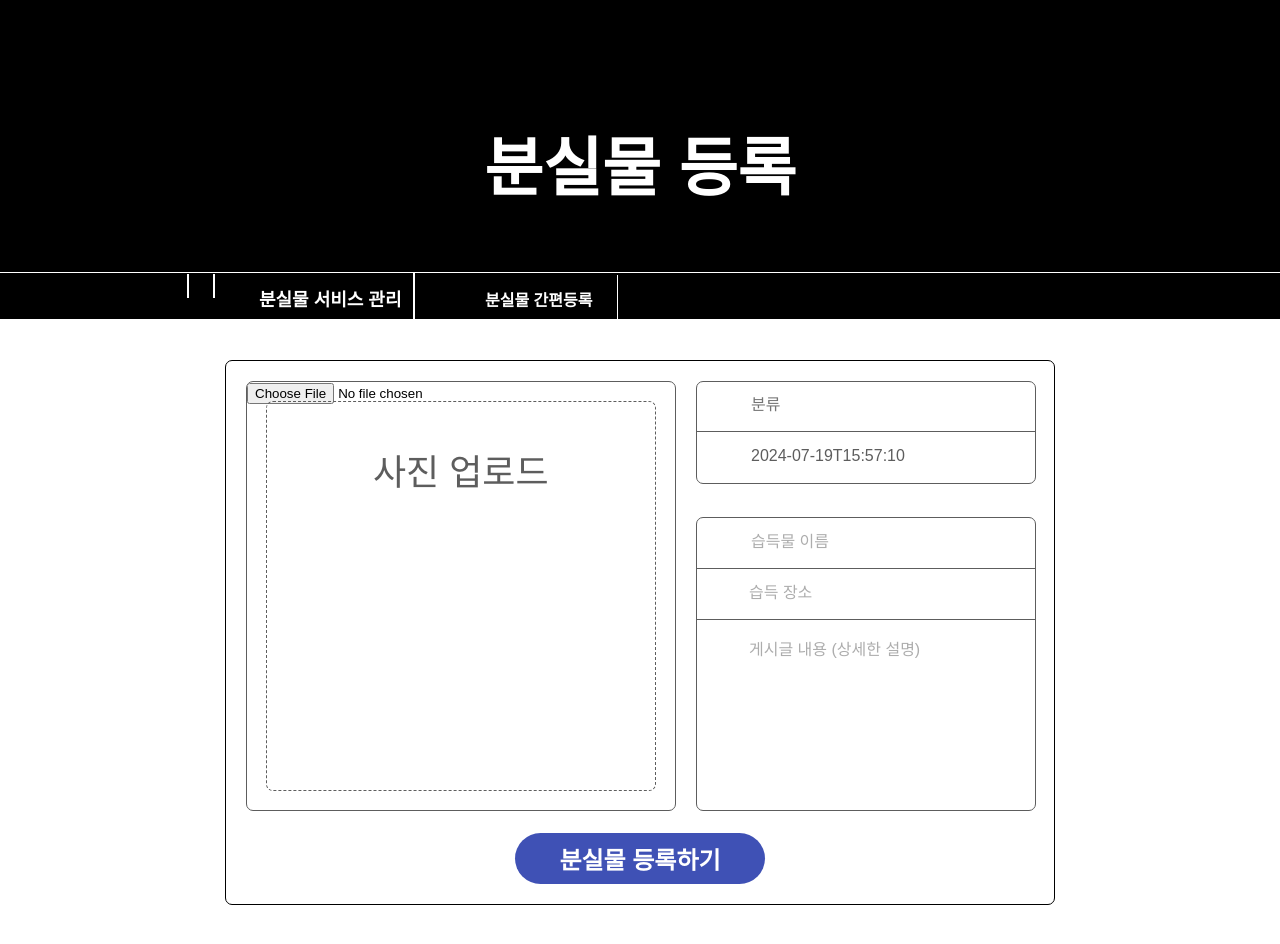
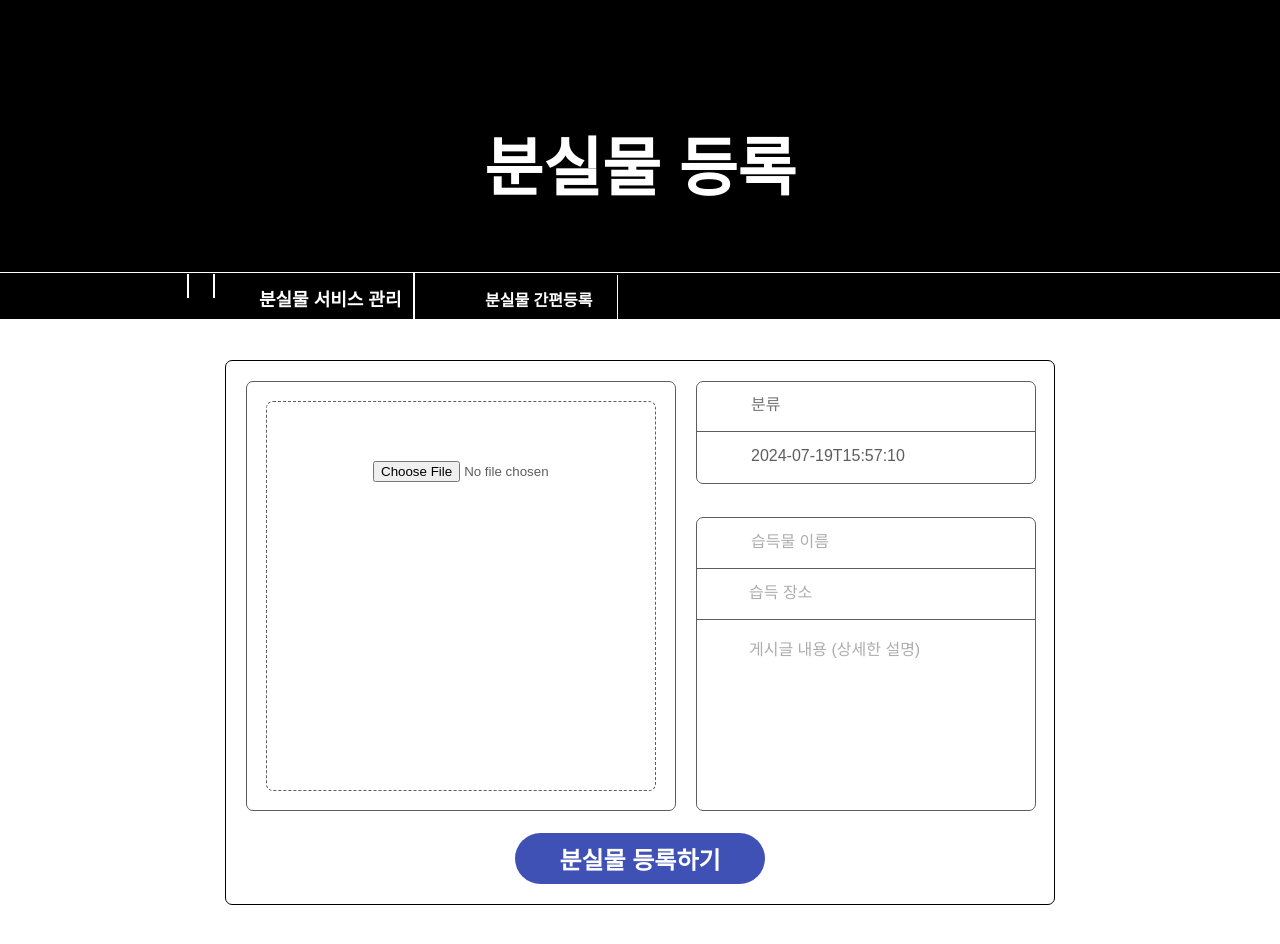
Before and after one commit to kkmmjj121/final_project, a React (Create React App) app in the folder BigProject_25/src/main/frontend/: page /Register in a window 1280 px wide. Shown: the top 944 px of the page. Built offline with nearby package versions, Linux system fonts and the light colour scheme.

Commit message:
레지스터 수정중

```diff
--- a/BigProject_25/src/main/frontend/src/components/Register.js
+++ b/BigProject_25/src/main/frontend/src/components/Register.js
@@ -109,12 +109,14 @@ function Register() {
 
             <div className="lost-register-upload">
                 <div className="lost-register-upload-lost-image">
+                    {imageSrc ? <img src={imageSrc} alt="Preview" id="image-preview" /> : <p id="file-name"></p>}
                     <div className="lost-register-upload-lost-image-frame">
                         <div className="lost-register-upload-lost-image-frame-text">
-                            사진 업로드
+
+
+                            <input type="file" id="file-upload" onChange={handleFileChange} placeholder="파일위치열기"/>
                         </div>
                     </div>
-                    <input type="file" id="file-upload" onChange={handleFileChange} placeholder="파일위치열기"/>
                 </div>
 
                 <div className="lost-register-upload-info-auto">
```
Also changed, not shown: 1 other file (tests, documents, lock files or other folders).
